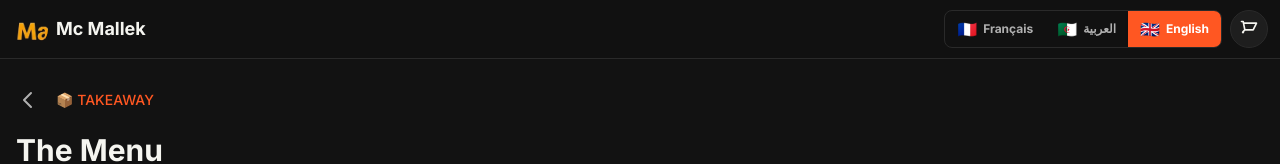
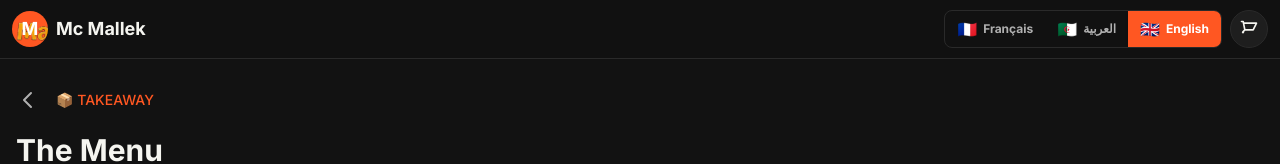
Before and after one commit to Mallek77/pizza-mallek, a Next.js app: page /en/menu in a window 1280 px wide. Shown: the top 164 px of the page. Built offline with nearby package versions, Linux system fonts and the light colour scheme.

Commit message:
fix: logo display with background-image
- Logo now uses background-image CSS instead of img tag
- Works in Header, Landing page (all steps)
- Shows 'M' fallback while loading
- Uses your logopizza.png from public folder

```diff
--- a/src/app/[locale]/LandingClient.tsx
+++ b/src/app/[locale]/LandingClient.tsx
@@ -71,9 +71,8 @@ function LandingContent({ locale }: LandingClientProps) {
     return (
       <main className="min-h-screen bg-bg-primary flex flex-col" dir={direction}>
         <div className="flex-1 flex flex-col items-center justify-center px-4 py-12">
-          <div className="w-24 h-24 mx-auto mb-8">
-            <img src="/logopizza.png" alt="Mc Mallek" className="w-full h-full object-cover rounded-full" />
-          </div>
+          <div className="w-24 h-24 mx-auto mb-8 rounded-full bg-accent-orange flex items-center justify-center overflow-hidden" style={{ backgroundImage: 'url(/logopizza.png)', backgroundSize: 'cover', backgroundPosition: 'center' }}>
+</div>
           <h1 className="text-3xl sm:text-4xl font-black text-text-cream mb-2 text-center">
             {dict.brand}
           </h1>
@@ -104,7 +103,10 @@ function LandingContent({ locale }: LandingClientProps) {
         <header className="fixed top-0 left-0 right-0 z-50 bg-bg-primary/95 backdrop-blur-sm border-b border-border-subtle">
           <div className="container mx-auto px-3 py-2.5 flex items-center justify-between">
             <Link href={`/${locale}`} className="flex items-center gap-2">
-              <img src="/logopizza.png" alt={dict.brand} className="w-9 h-9 rounded-full object-cover" />
+              <div
+                className="w-9 h-9 rounded-full bg-accent-orange flex items-center justify-center flex-shrink-0 overflow-hidden"
+                style={{ backgroundImage: 'url(/logopizza.png)', backgroundSize: 'cover', backgroundPosition: 'center' }}
+              />
               <span className="text-lg font-bold text-text-cream hidden sm:block">{dict.brand}</span>
             </Link>
             <button onClick={goBack} className="text-text-muted text-2xl p-2" aria-label={dict.remove}>←</button>
--- a/src/components/Header.tsx
+++ b/src/components/Header.tsx
@@ -16,6 +16,7 @@ export default function Header({ locale }: HeaderProps) {
   const direction = dir[locale];
   const { cart, openCart } = useCart();
   const [mounted, setMounted] = useState(false);
+  const [logoLoaded, setLogoLoaded] = useState(false);
 
   useEffect(() => {
     setMounted(true);
@@ -29,11 +30,14 @@ export default function Header({ locale }: HeaderProps) {
     <header className="fixed top-0 left-0 right-0 z-50 bg-bg-primary/95 backdrop-blur-sm border-b border-border-subtle" dir={direction}>
       <div className="container mx-auto px-3 py-2.5 flex items-center justify-between">
         <Link href={`/${locale}`} className="flex items-center gap-2">
-          <img
-            src="/logopizza.png"
-            alt={dict.brand}
-            className="w-9 h-9 rounded-full object-cover"
-          />
+          <div
+            className="w-9 h-9 rounded-full bg-accent-orange flex items-center justify-center flex-shrink-0 overflow-hidden"
+            style={{ backgroundImage: 'url(/logopizza.png)', backgroundSize: 'cover', backgroundPosition: 'center' }}
+          >
+            {!logoLoaded && (
+              <span className="text-lg font-bold text-white">M</span>
+            )}
+          </div>
           <span className="text-lg font-bold text-text-cream hidden sm:block">
             {dict.brand}
           </span>
```
